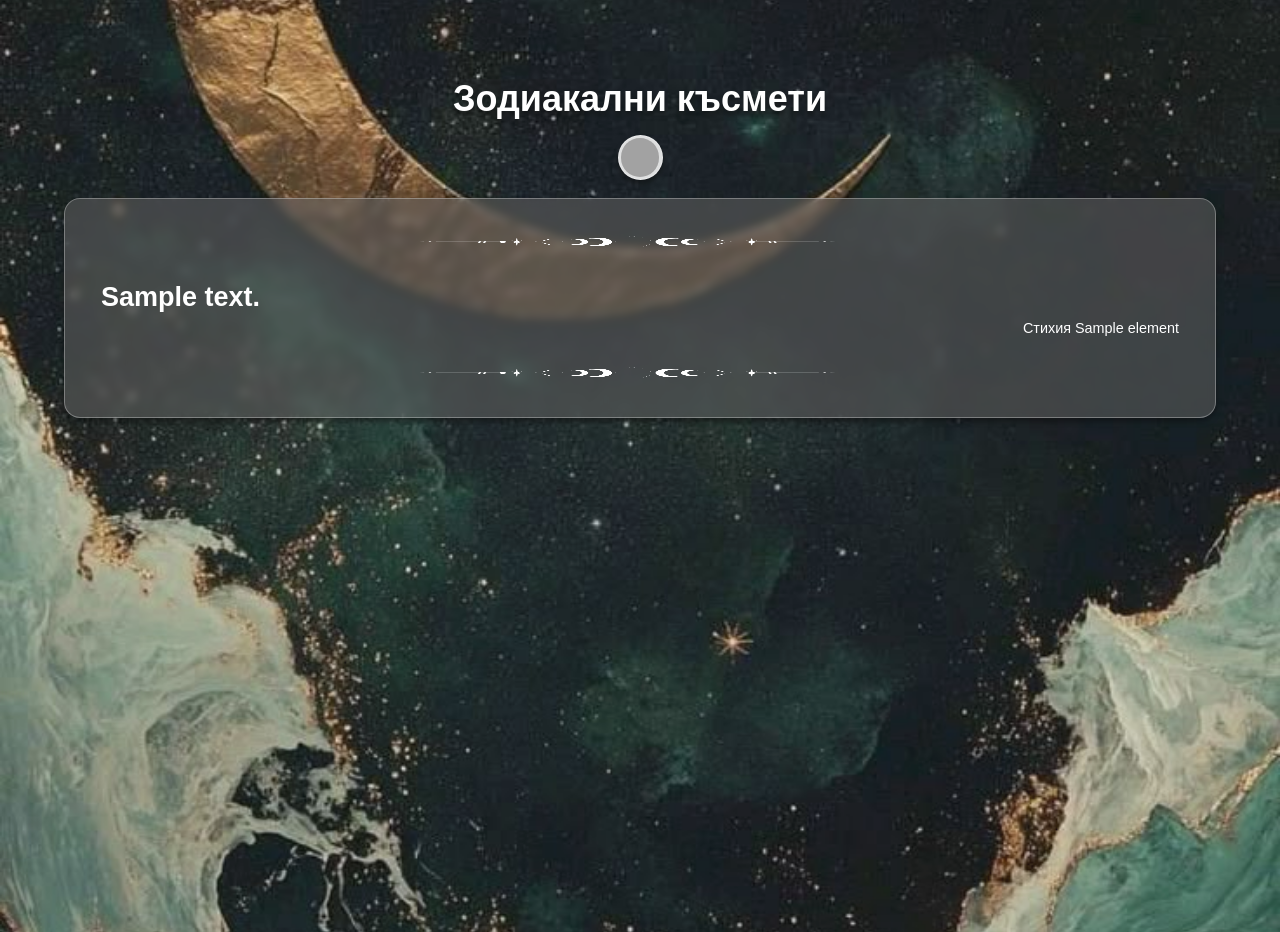
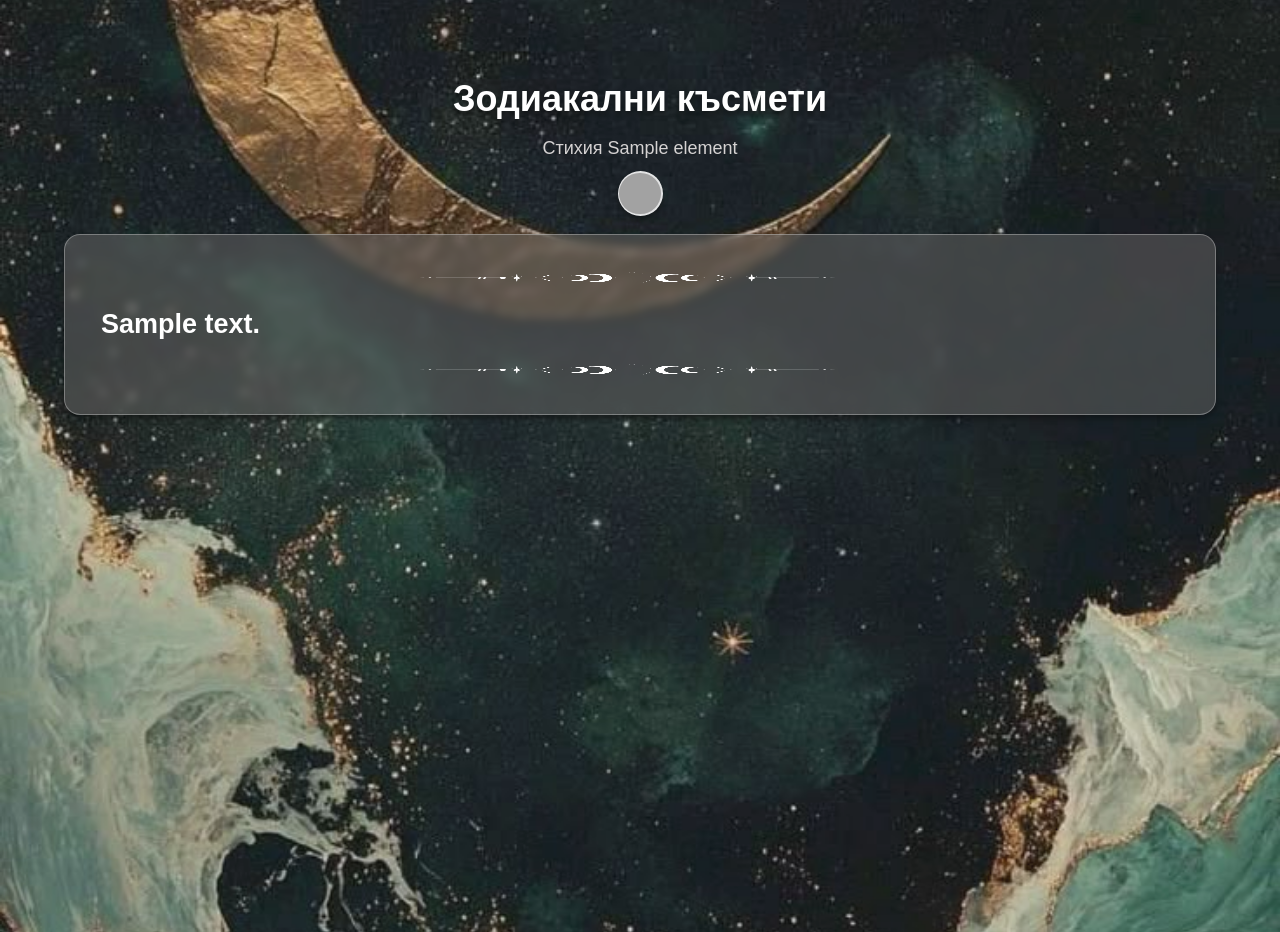
Before and after one commit to AndonGoshev/stars_about_me, a Django app: template templates/core/display/element_lucky.html in a window 1280 px wide. Run offline with Django 5.2, Linux system fonts and the light colour scheme; the template is opened without the code that fills it: most values are stand-ins (such as "Sample title", 1, 10 or a date in 2020); some web fonts are replaced; grey boxes are pictures that could not be loaded.

Commit message:
MVP ready

```diff
--- a/stars_about_me/settings.py
+++ b/stars_about_me/settings.py
@@ -120,4 +120,4 @@ MEDIA_URL = '/media/'
 if not DEBUG:
     QR_BASE_URL = config('QR_BASE_URL')
 else:
-    QR_BASE_URL = 'localhost:8000'
+    QR_BASE_URL = 'starsaboutme.com'
--- a/static/css/core/display/element.css
+++ b/static/css/core/display/element.css
@@ -11,6 +11,10 @@
 
 #element-wrapper h1 {
     text-shadow: 0 4px 5px rgba(0, 0, 0, 0.5);
+}
+
+#element-wrapper p {
+    color: #d3d0d0;
 }
 
 #element-img-ct {
@@ -31,8 +35,8 @@
 }
 
 #element-img-ct img {
-    width: 90%;
-    height: 90%;
+    width: 97%;
+    height: 97%;
     border-radius: 50%;
 }
 
@@ -60,23 +64,39 @@
 }
 
 
-#top-line, #bottom-line {
+#top-line-el, #bottom-line-el {
     margin-left: 25%;
     position: relative;
     width: 50%;
     height: 15px;
 }
 
-#top-line img, #bottom-line img {
+#top-line-el img, #bottom-line-el img {
     position: absolute;
     width: 100%;
     height: 100%;
 }
 
-#top-line {
-    margin-bottom: 1.5em;
+#top-line-el {
+    margin-bottom: 1em;
 }
 
-#bottom-line {
-    margin-top: 1.5em;
+#bottom-line-el {
+    margin-top: 1em;
 }
+
+#earth-el {
+    color: #50826A;
+}
+
+#fire-el {
+    color: #E46D14;
+}
+
+#air-el {
+    color: #876C9C;
+}
+
+#water-el {
+    color: #15A8B9;
+}
--- a/static/css/core/luckies.css
+++ b/static/css/core/luckies.css
@@ -123,8 +123,8 @@
 }
 
 .zodiac-sign:has(input[type="radio"]:checked) {
-    background-color: #e6dcd7; /* or any color/style you want for the selected state */
-    border: 1px solid #b6b6b6;
+    background: rgba(251, 243, 197, 0.5); /* or any color/style you want for the selected state */
+    /*border: 1px solid #b6b6b6;*/
 }
 
 
@@ -173,7 +173,6 @@
     font-size: 1em;
     color: #4a4a4a;
     cursor: pointer;
-    transition: background 0.3s ease, border 0.3s ease;
     text-align: center;
     vertical-align: middle;
 }
@@ -192,20 +191,21 @@
 
 /* Style when selected */
 .lucky-option input:checked + span {
+    all: unset;
     width: 100%;
     height: 3em;
     display: flex;
     flex-direction: column;
     justify-content: center;
-   background-color: #e6dcd7; /* or any color/style you want for the selected state */
-    border: 1px solid #b6b6b6;
+    background: rgba(251, 243, 197, 0.5);
+    /*border: 1px solid #b6b6b6;*/
     border-radius: 25px;
     margin: auto;
     outline: none;
 }
 
-body.using-mouse .lucky-option input:focus {
-    outline: none;
+.lucky-option {
+    -webkit-tap-highlight-color: transparent;
 }
 
 
--- a/templates/core/display/element_lucky.html
+++ b/templates/core/display/element_lucky.html
@@ -6,21 +6,35 @@
     <div id="element-wrapper">
 
         <h1>Зодиакални късмети</h1>
+        <p>Стихия {{ element }}</p>
 
-        <div id="element-img-ct"><img src="{% static 'images/' %}{{ element_eng|lower }}.jpg" alt="{{ zodiac_sign }}"></div>
+        <div id="element-img-ct"><img src="{% static 'images/' %}{{ element_eng|lower }}.jpg" alt="{{ zodiac_sign }}">
+        </div>
 
         <div id="element-ct">
 
-            <div id="top-line"><img src="{% static 'images/divider.png' %}"></div>
+            <div id="top-line-el"><img src="{% static 'images/divider.png' %}"></div>
 
             <h2 id="element">{{ content }}</h2>
-            <div id="element-testimonial">
+{#            <div id="element-testimonial">#}
+{##}
+{#                <p id="element-author">Стихия #}
+{##}
+{#                    {% if element == 'Огън' %}#}
+{#                        <span id="fire-el">{{ element }}</span>#}
+{#                    {% elif element == 'Вода' %}#}
+{#                        <span id="water-el">{{ element }}</span>#}
+{#                    {% elif element == 'Въздух' %}#}
+{#                        <span id="air-el">{{ element }}</span>#}
+{#                    {% elif element == 'Земя' %}#}
+{#                        <span id="earth-el">{{ element }}</span>#}
+{#                    {% endif %}#}
+{##}
+{#                </p>#}
+{##}
+{#            </div>#}
 
-                <p id="element-author">Стихия {{ element }}</p>
-
-            </div>
-
-            <div id="bottom-line"><img src="{% static 'images/divider.png' %}"></div>
+            <div id="bottom-line-el"><img src="{% static 'images/divider.png' %}"></div>
 
 
         </div>
```
Also changed, not shown: static/images/air.jpg (added), static/images/earth.jpg (added), static/images/water.jpg (added).
